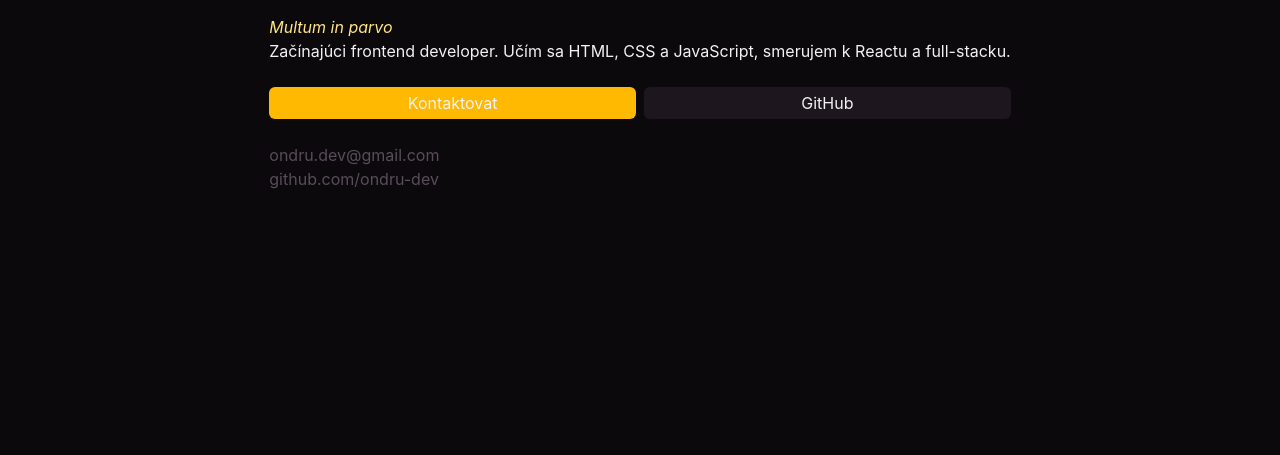
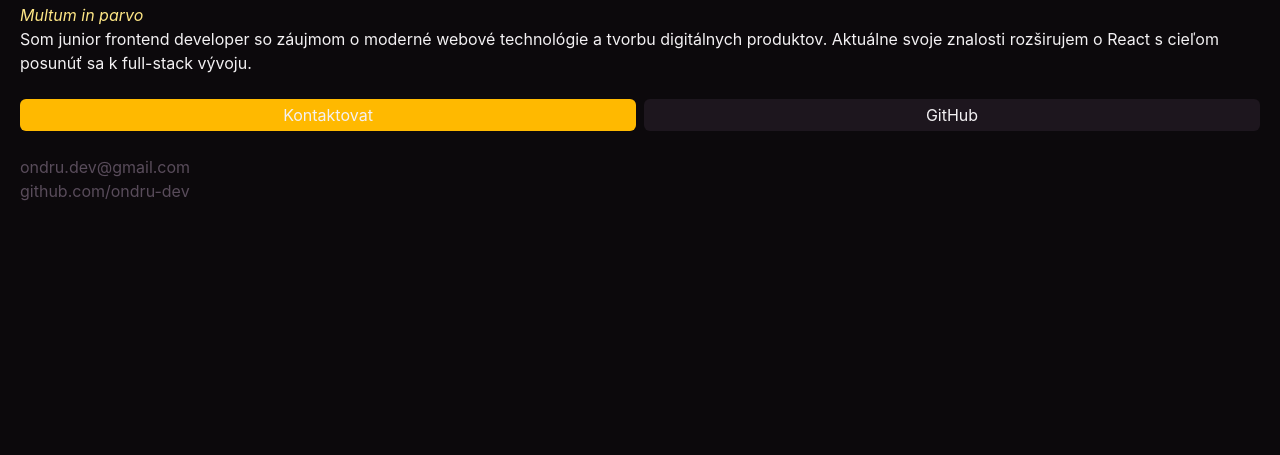
Before and after one commit to ondru-dev/portfolio, a website built with Vite: page index.html in a window 1280 px wide. Shown: the part 345-800 px from the top of the page. Built offline with nearby package versions, Linux system fonts and the light colour scheme.

Commit message:
text cahnges in html

```diff
--- a/index.html
+++ b/index.html
@@ -8,8 +8,12 @@
       type="image/svg+xml"
       href="src/assets/favicon.png"
     />
+    <meta
+      name="description"
+      content="Patrik Ondrušek — junior frontend developer."
+    />
     <meta name="viewport" content="width=device-width, initial-scale=1.0" />
-    <title>ondru.dev - portfolio</title>
+    <title>ondru.dev</title>
   </head>
   <body>
     <header>
@@ -23,8 +27,9 @@
 
       <article class="w-full pt-4">
         <i class="text-amber-200">Multum in parvo</i> <br />
-        Začínajúci frontend developer. Učím sa HTML, CSS a JavaScript, smerujem
-        k Reactu a full-stacku.
+        Som junior frontend developer so záujmom o moderné webové technológie a
+        tvorbu digitálnych produktov. Aktuálne svoje znalosti rozširujem o React
+        s cieľom posunúť sa k full-stack vývoju.
       </article>
       <div class="flex justify-center items-center w-full gap-2 pt-6 pb-6">
         <a
```
